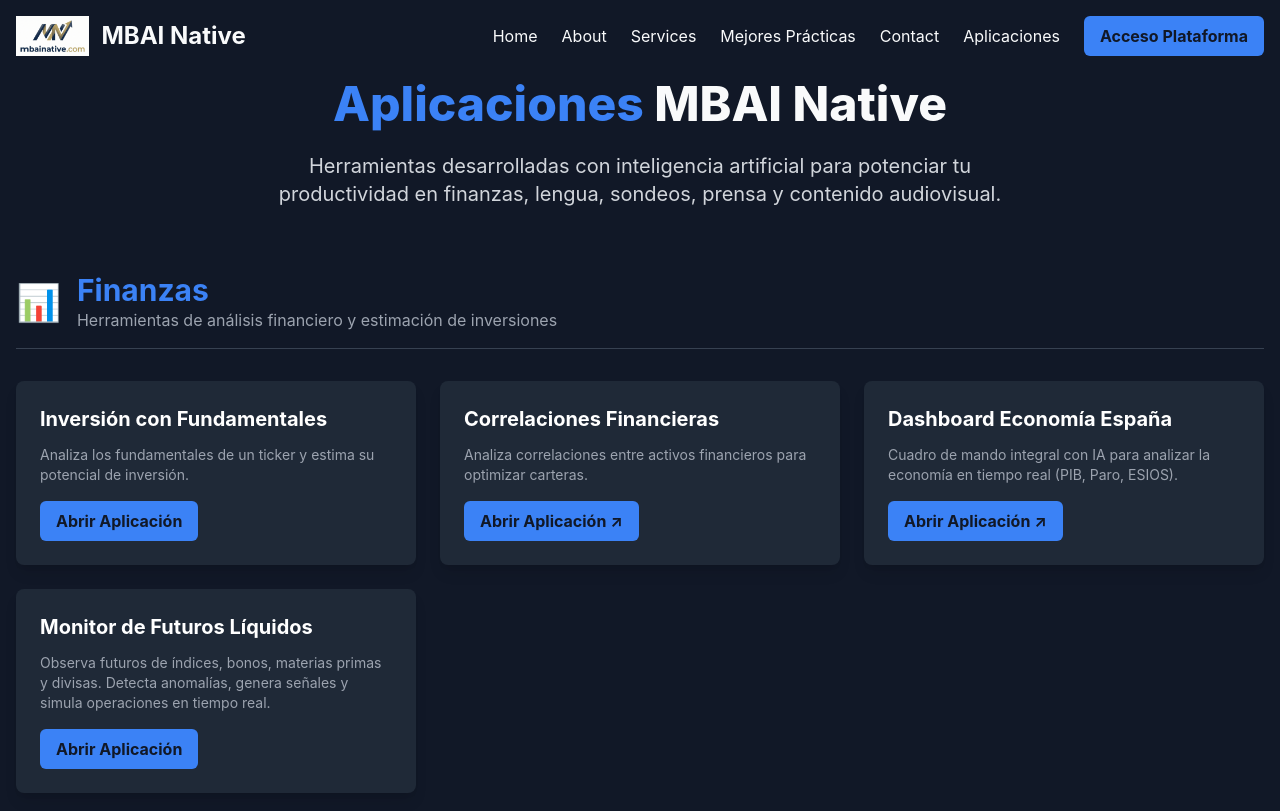
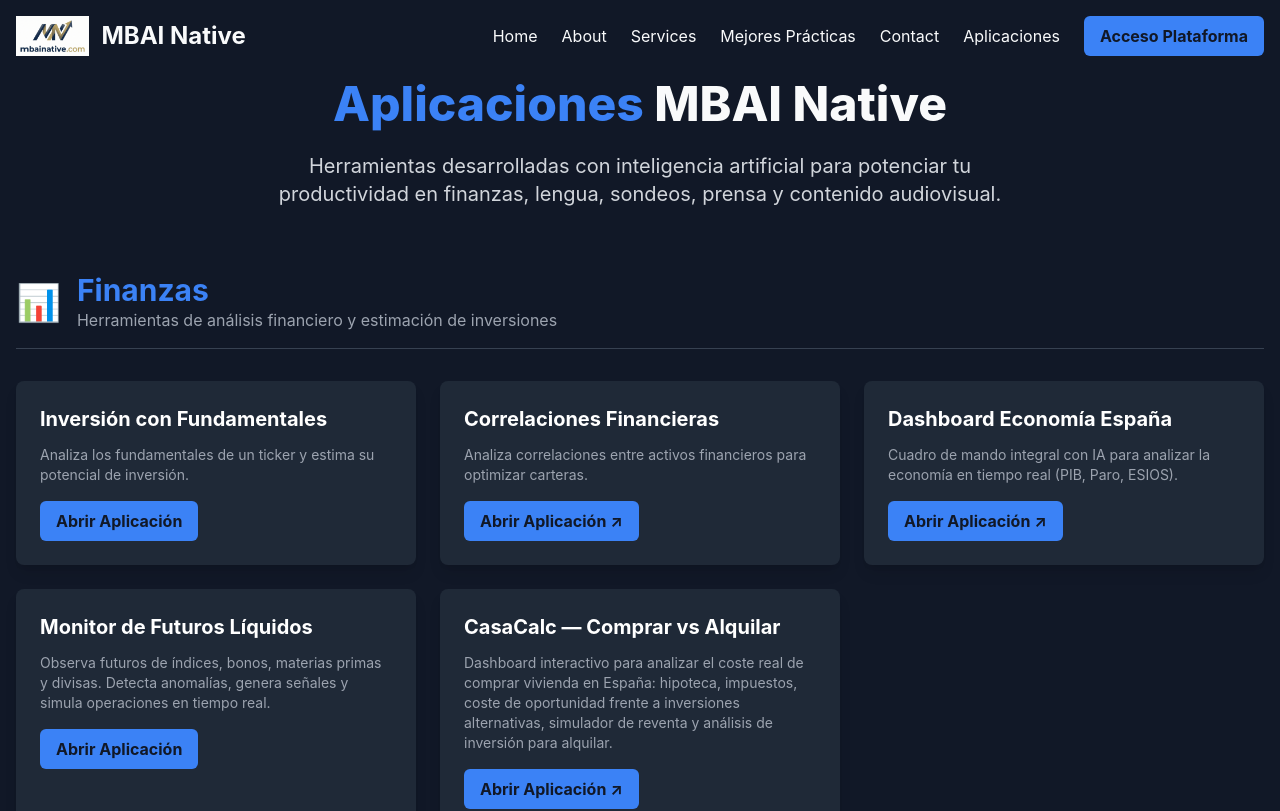
Before and after one commit to lbt00001-beep/mbainative-website, a Next.js app in the folder app/: page /aplicaciones in a window 1280 px wide. Shown: the top 811 px of the page. Built offline with nearby package versions, Linux system fonts and the light colour scheme.

Commit message:
feat: add CasaCalc financial dashboard to Aplicaciones

```diff
--- a/app/app/aplicaciones/page.tsx
+++ b/app/app/aplicaciones/page.tsx
@@ -34,6 +34,13 @@
         descripcion: "Observa futuros de índices, bonos, materias primas y divisas. Detecta anomalías, genera señales y simula operaciones en tiempo real.",
         url: "/aplicaciones/futuros",
         tipo: "interno",
+        estado: "disponible"
+      },
+      {
+        nombre: "CasaCalc — Comprar vs Alquilar",
+        descripcion: "Dashboard interactivo para analizar el coste real de comprar vivienda en España: hipoteca, impuestos, coste de oportunidad frente a inversiones alternativas, simulador de reventa y análisis de inversión para alquilar.",
+        url: "https://casacalc-mbai.web.app",
+        tipo: "externo",
         estado: "disponible"
       }
     ]
```
